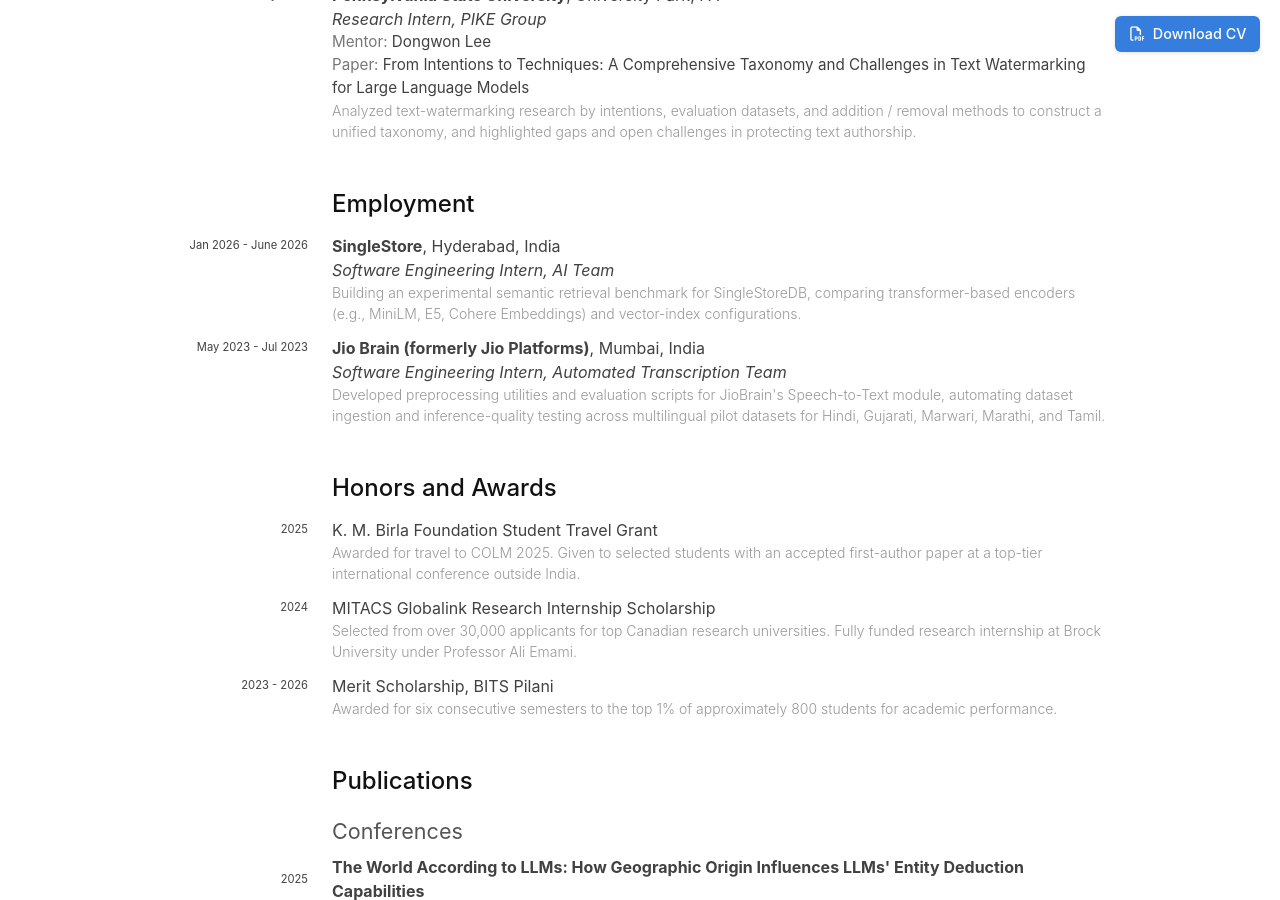
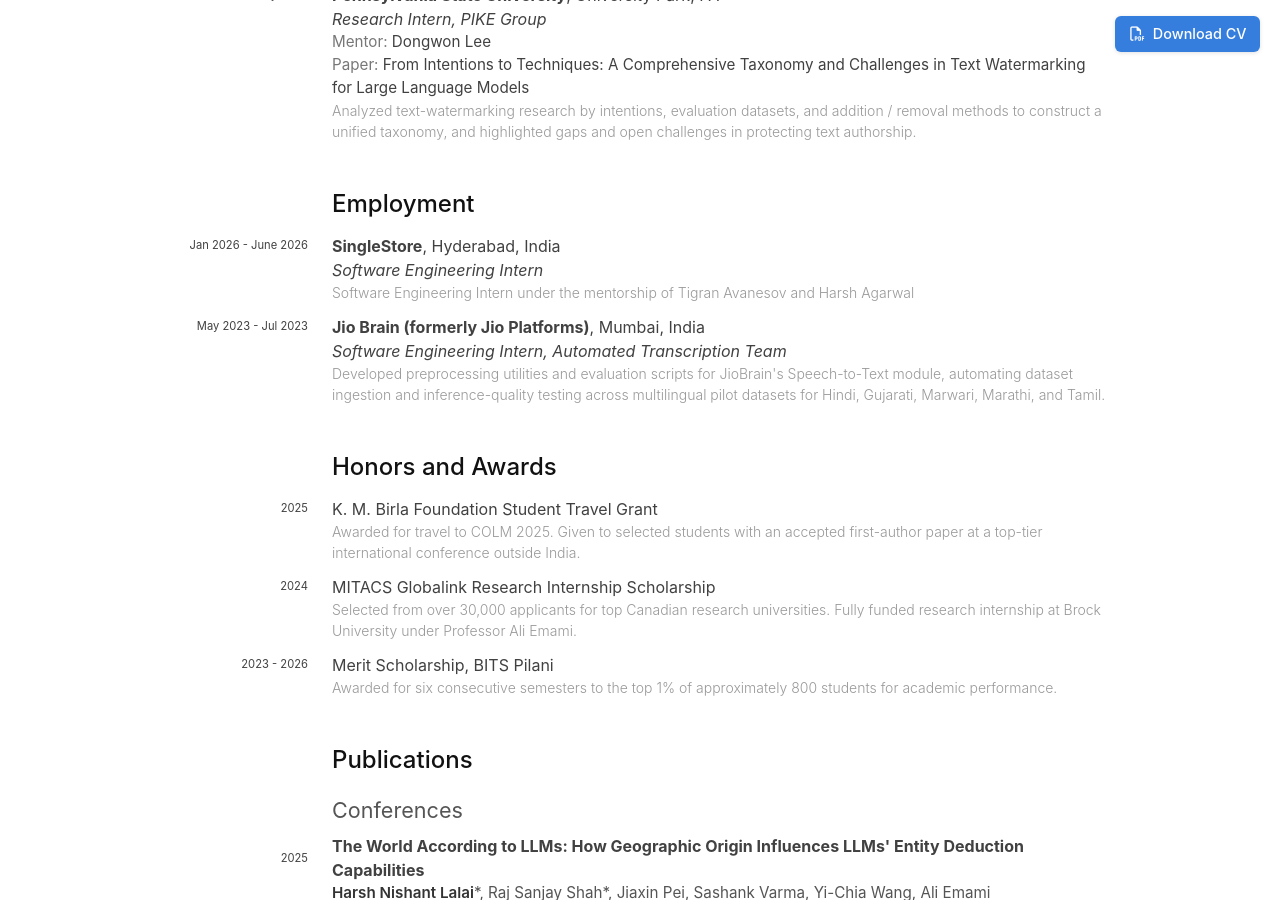
Before and after one commit to Harsh-Lalai/Harsh-Lalai.github.io, a Jekyll site: the page built from cv.html, in a window 1280 px wide and 900 px high, scrolled down 1321 px. Built offline with Jekyll 4.4.1, drawn with Linux system fonts in a browser that asks for light colours.

Commit message:
Updating employment

```diff
--- a/_data/cv/employment.yml
+++ b/_data/cv/employment.yml
@@ -3,8 +3,8 @@
   place_url: "https://www.singlestore.com/"
   location: Hyderabad, India
   role: Software Engineering Intern
-  group: AI Team
-  description: Building an experimental semantic retrieval benchmark for SingleStoreDB, comparing transformer-based encoders (e.g., MiniLM, E5, Cohere Embeddings) and vector-index configurations.
+  # description: Building an experimental semantic retrieval benchmark for SingleStoreDB, comparing transformer-based encoders (e.g., MiniLM, E5, Cohere Embeddings) and vector-index configurations.
+  description: Software Engineering Intern under the mentorship of Tigran Avanesov and Harsh Agarwal
 
 - dates: May 2023 - Jul 2023
   place: Jio Brain (formerly Jio Platforms)
```
